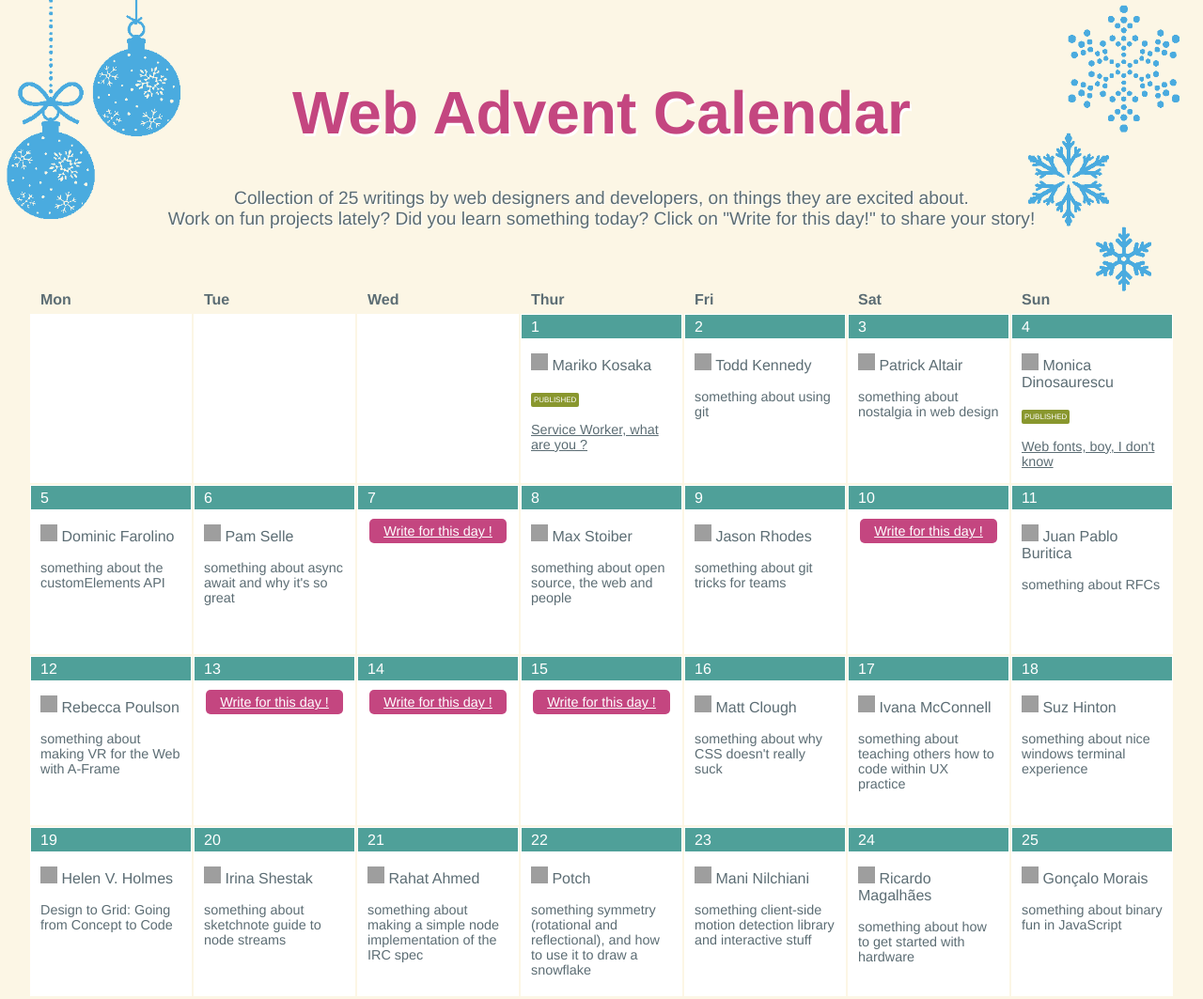
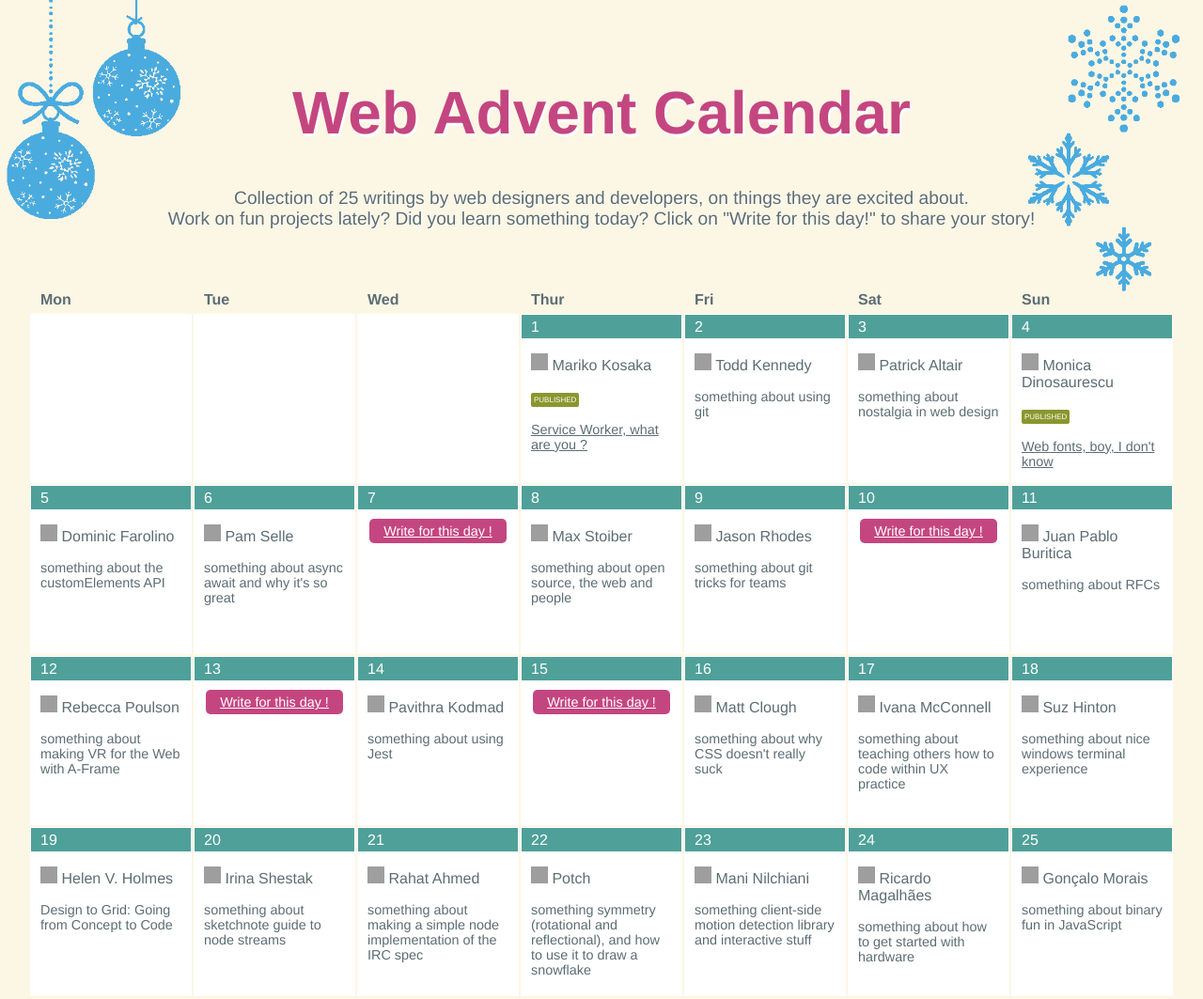
Before and after one commit to kosamari/web.advent.today, a plain HTML site: page index.html in a window 1280 px wide. Shown: the top 1063 px of the page at 94% size. Drawn offline with Linux system fonts and the light colour scheme; grey boxes are pictures that could not be loaded.

Commit message:
reserve day 14 for @pksjce

```diff
--- a/index.html
+++ b/index.html
@@ -121,7 +121,10 @@
         </td>
         <td>
           <p class="calendar_date">14</p>
-          <div class="calendar_join"><a class="btn" href="https://github.com/kosamari/web.advent.today/issues/14">Write for this day !</a></div>
+          <div class="calendar_content">
+            <p class="entry_author"><a href="https://twitter.com/pkodmad"><img src="https://avatars3.githubusercontent.com/u/417268" width=18 height=18> Pavithra Kodmad</a></p>
+            <p class="entry_title">something about using Jest</p>
+          </div>
         </td>
         <td>
           <p class="calendar_date">15</p>
```
